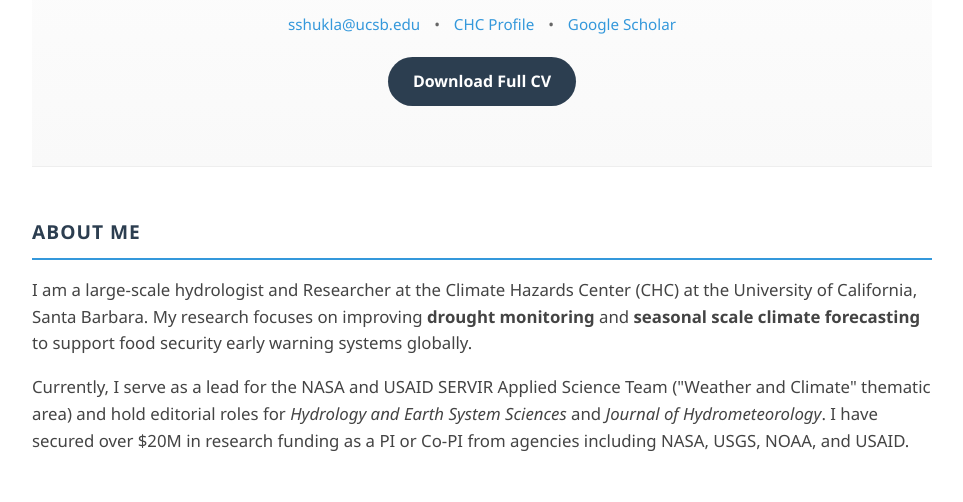
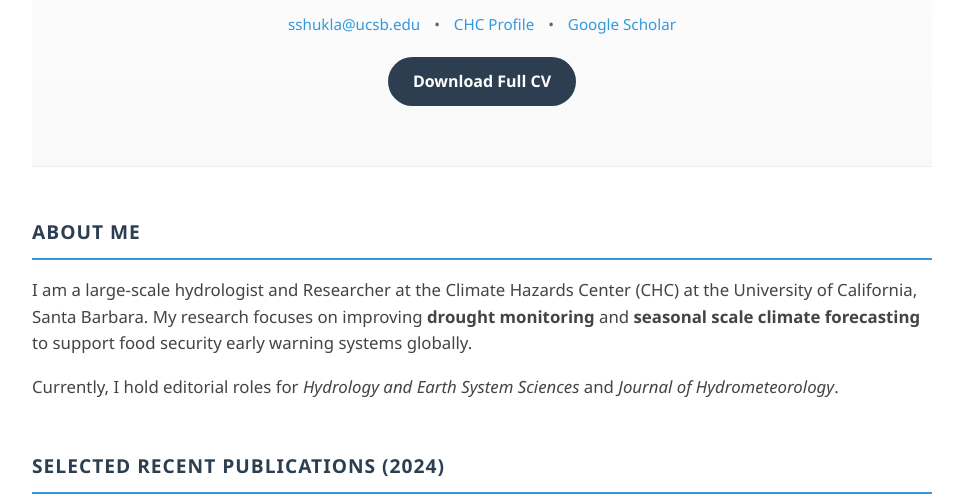
Before and after one commit to Shrad-Shukla1/shrad-shukla1.github.io, a plain HTML site: page index.html in a window 1280 px wide. Shown: the part 240-742 px from the top of the page, without its empty margins (158-1121 px from the left). Drawn offline with Linux system fonts and the light colour scheme.

Commit message:
Update bio section in index.html
Removed mention of serving as a lead for the NASA and USAID SERVIR Applied Science Team and funding secured.

```diff
--- a/index.html
+++ b/index.html
@@ -88,8 +88,7 @@
             My research focuses on improving <strong>drought monitoring</strong> and <strong>seasonal scale climate forecasting</strong> to support food security early warning systems globally.
         </p>
         <p class="bio-text">
-            Currently, I serve as a lead for the NASA and USAID SERVIR Applied Science Team ("Weather and Climate" thematic area) and hold editorial roles for <em>Hydrology and Earth System Sciences</em> and <em>Journal of Hydrometeorology</em>.
-            I have secured over $20M in research funding as a PI or Co-PI from agencies including NASA, USGS, NOAA, and USAID.
+            Currently, I hold editorial roles for <em>Hydrology and Earth System Sciences</em> and <em>Journal of Hydrometeorology</em>.
         </p>
     </div>
 
```
